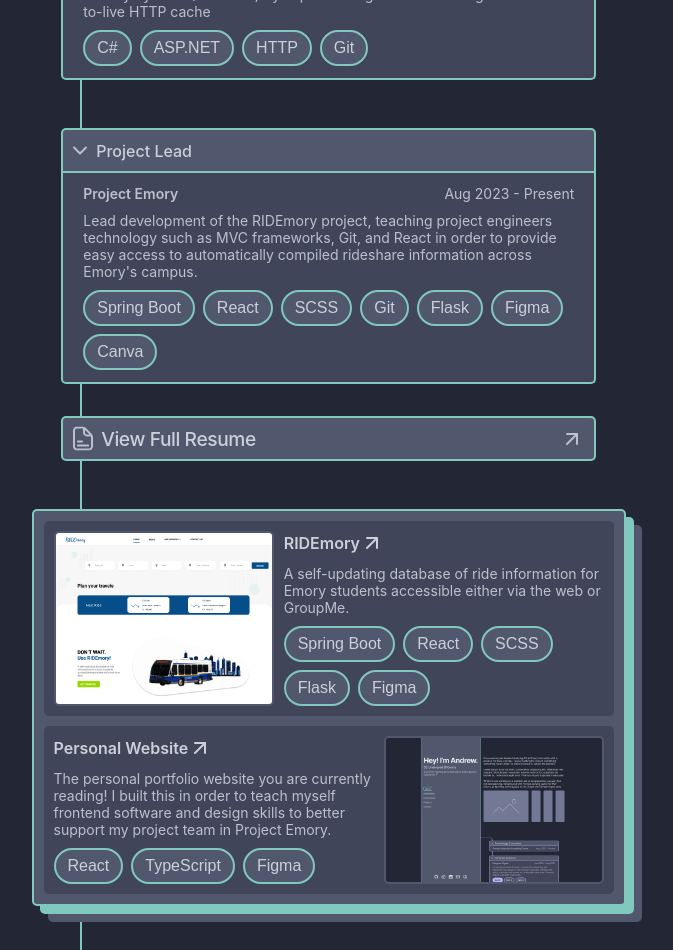
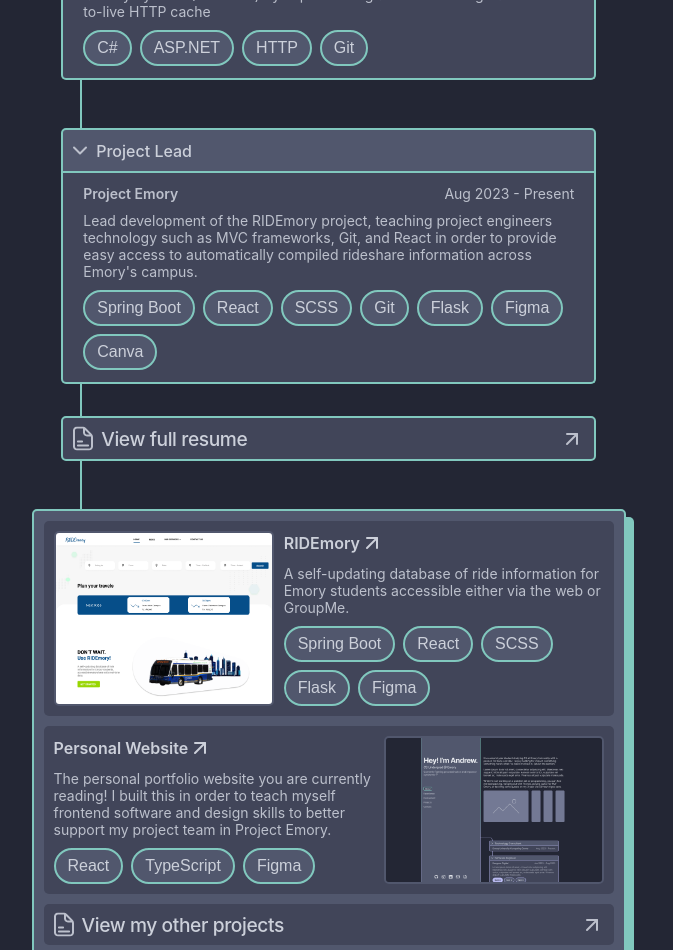
Before and after one commit to andrewtlu/andrewtlu.github.io, a React (Vite) app: page / in a window 1280 px wide. Shown: the part 980-1930 px from the top of the page, without its empty margins (510-1183 px from the left). Built offline with nearby package versions, Linux system fonts and the light colour scheme.

Commit message:
Finish project panes

```diff
--- a/src/App.tsx
+++ b/src/App.tsx
@@ -1,7 +1,7 @@
 import { useState } from 'react'
 import { Socials } from './components/svgs.tsx'
 import './App.css'
-import { ContactPane, ExperiencePane, ProjectPane, ResumePane } from './components/panes.tsx'
+import { ContactPane, ExperiencePane, ProjectPane, InfoPane } from './components/panes.tsx'
 
 function App() {
   const [count, setCount] = useState(0)
@@ -50,6 +50,7 @@ function App() {
         {/* TODO: gradient, hover effects, smart collapse */}
 
         <section id='experience' className='line'>
+          <div className='narrowcontent'>
             <ExperiencePane
               pos='Software Engineer'
               group='Kerygma Digital'
@@ -73,9 +74,11 @@ function App() {
               desc={'Developed and improved BibleBot\'s easy quick reference features for 4m+ users across 51,000+ Discord servers, \nReduced service response latency by 60% (~400 ms) by implementing a custom configurable time-to-live HTTP cache'}
               skills={['C#', 'ASP.NET', 'HTTP', 'Git']}
             />
+          </div>
         </section>
 
         <section id='involvement' className='line'>
+          <div className='narrowcontent'>
             <ExperiencePane
               pos='Project Lead'
               group='Project Emory'
@@ -84,7 +87,8 @@ function App() {
               skills={['Spring Boot', 'React', 'SCSS', 'Git', 'Flask', 'Figma', 'Canva']}
             />
 
-          <ResumePane />
+            <InfoPane text='View full resume' border={true} url='' />
+          </div>
         </section>
 
         <section id='projects' className='line'>
@@ -104,12 +108,16 @@ function App() {
               img='src/assets/website.png'
               skills={['React', 'TypeScript', 'Figma']}
             />
+
+            <InfoPane text='View my other projects' border={false} url='' />
           </div>
         </section>
 
         <section id='contact' className='line'>
+          <div className='narrowcontent'>
             <ContactPane />
             {/* TODO: prettier contact pane */}
+          </div>
         </section>
 
         <div className='endline'></div>
--- a/src/components/buttons.css
+++ b/src/components/buttons.css
@@ -1,4 +1,8 @@
 /* we love the !important tag */
+
+button {
+  cursor: pointer;
+}
 
 .skillbutton {
   display: inline-flex;
--- a/src/components/panes.css
+++ b/src/components/panes.css
@@ -1,14 +1,10 @@
-.experiencepane {
-  flex-shrink: 0;
-  width: 90%;
-  /* opacity: 0; */ /* for testing line alignment */
-}
-
 .paneheader {
   display: flex;
   align-items: center;
   gap: 4px;
   padding: 8px 5px;
+
+  cursor: pointer;
 
   width: 100%;
   border-radius: 5px 5px 0 0;
@@ -70,6 +66,10 @@
   gap: 8px;
 }
 
+#closed>.panebody {
+  gap: 5px;
+}
+
 #closed>.panebody>.small/*, #closed .skills */{
   /* transform: scaleY(0);
   transform-origin: top; */
@@ -82,16 +82,16 @@
   transform: rotate(0deg);
 }
 
-.resumepane {
-  width: 90%;
+.infopane {
   padding: 8px 10px 8px 8px;
   border-radius: 5px;
 
   justify-content: space-between;
+  background-color: var(--mantle);
   color: var(--contrast-overlay);
 }
 
-.resumepane .content {
+.infopane .content {
   display: flex;
   align-items: center;
   justify-content: center;
@@ -99,8 +99,12 @@
 
 }
 
-.resumepane a {
+.infopane a {
   color: var(--contrast-overlay);
+}
+
+#borderless {
+  border: none;
 }
 
 .projectpane {
@@ -144,13 +148,10 @@ img {
   gap: 10px;
 }
 
-.contactpane {
-  width: 90%;
-}
-
 .contactpane .paneheader {
   gap: 6px;
   padding: 6px 6px;
+  cursor: default;
 }
 
 .paneheader .chat {
--- a/src/components/panes.tsx
+++ b/src/components/panes.tsx
@@ -12,6 +12,12 @@ interface ExperiencePaneProps {
   date: string // Date;
   desc: string;
   skills: string[];
+}
+
+interface InfoPaneProps {
+  text: string;
+  url: string;
+  border: boolean;
 }
 
 interface ProjectPaneProps {
@@ -70,12 +76,12 @@ export function ExperiencePane(props: ExperiencePaneProps) {
   );
 }
 
-export function ResumePane() {
+export function InfoPane(props: InfoPaneProps) {
   return (
-    <div className='resumepane paneheader'>
+    <div className='infopane paneheader' id={props.border ? 'border' : 'borderless'}>
       <div className='content'>
           <ResumeNoA />
-          <h2 className='role'>View Full Resume</h2>
+          <h2 className='role'>{props.text}</h2>
       </div>
       <RedirectArrow />
     </div>
--- a/src/index.css
+++ b/src/index.css
@@ -21,6 +21,7 @@
 
   --radius: 5px;
   --thickness: 2px;
+  --content-width: 90%;
 
   --animation: all 0.1s ease-out;
 
--- a/src/main.css
+++ b/src/main.css
@@ -77,11 +77,11 @@ section:not(:last-of-type) {
   margin-bottom: 1rem;
 }
 
-#experience>div:not(:last-of-type) {
-  margin-bottom: 2rem;
+.narrowcontent {
+  width: var(--content-width);
 }
 
-#involvement>div:not(:last-of-type) {
+.narrowcontent>div:not(:last-of-type) {
   margin-bottom: 2rem;
 }
 
@@ -90,7 +90,7 @@ section:not(:last-of-type) {
   flex-direction: column;
   gap: 10px;
 
-  box-shadow: 0.5rem 0.5rem 0 var(--accent-1), 1rem 1rem 0 var(--crust);
+  box-shadow: 0.5rem 0.5rem 0 var(--accent-1)/*, 1rem 1rem 0 var(--crust)*/;
   padding: 10px;
 
   background-color: var(--crust);
@@ -99,8 +99,7 @@ section:not(:last-of-type) {
   border-radius: 5px;
   width: 100%;
 }
-
 footer {
   align-self: center;
-  width: 90%;
+  width: var(--content-width);
 }
```
Lines whose indentation alone changed are shown as unchanged.
